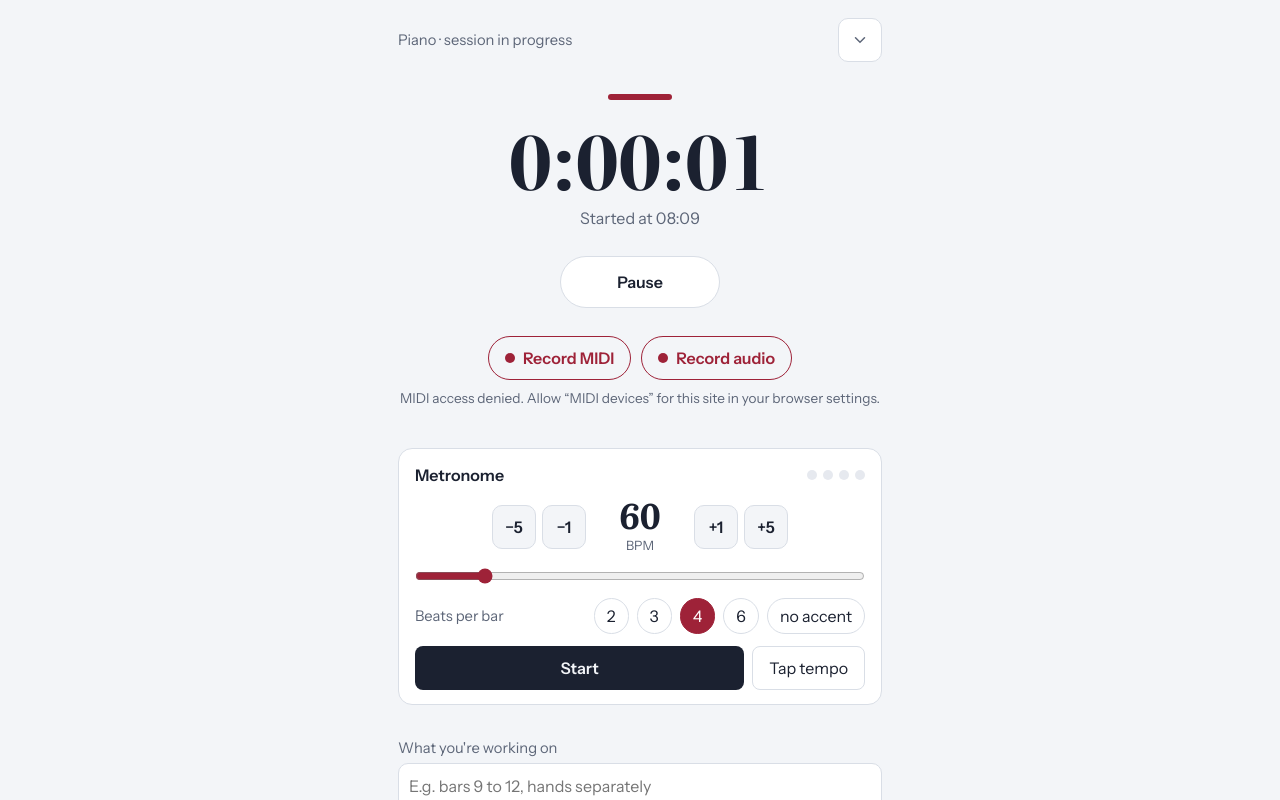
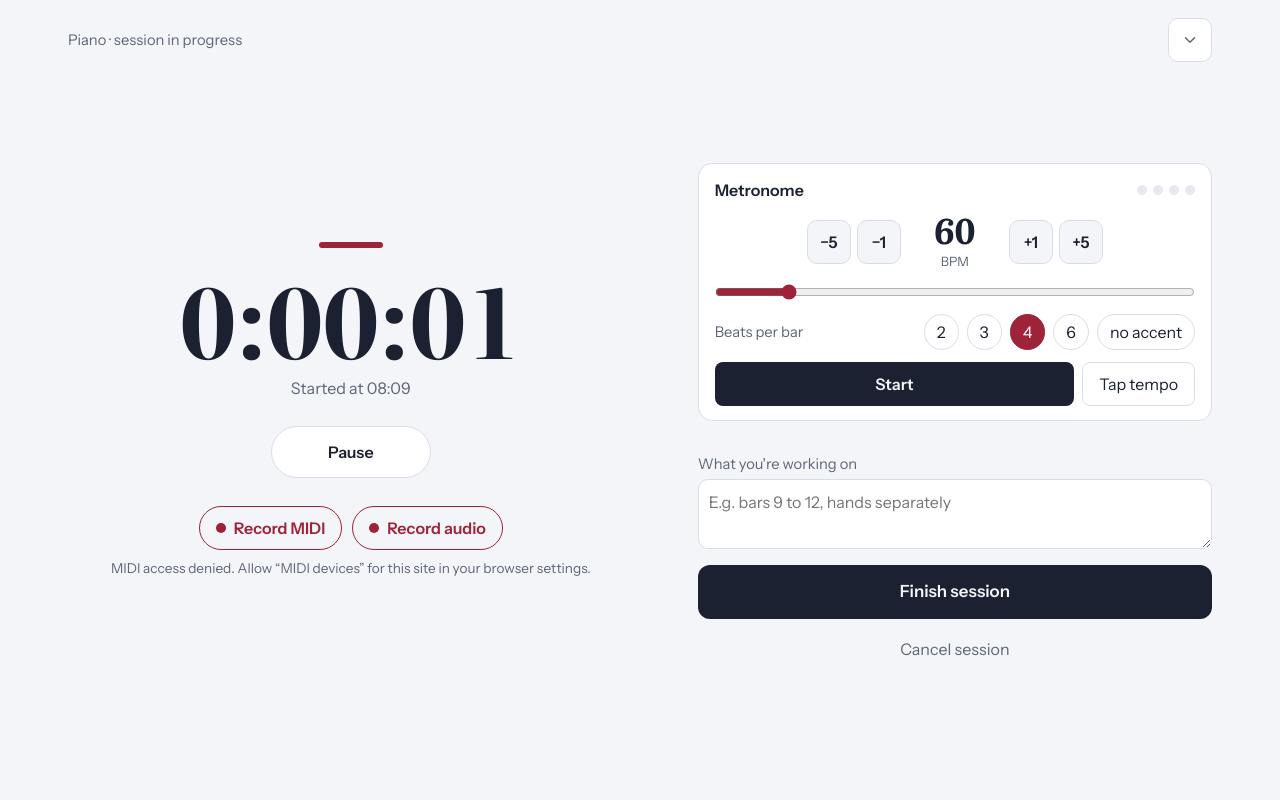
Before and after one commit to alexandre-pham/daily-practice, a plain HTML site: page index.html in a window 1280 px wide. Both pictures are taken after a click on the button "Start session". Drawn offline with Linux system fonts and the light colour scheme.

Commit message:
Wide layout for the session in progress and the settings panels

```diff
--- a/css/style.css
+++ b/css/style.css
@@ -910,6 +910,13 @@ details summary {
   text-align: center;
   padding: 32px 0;
 }
+.fside {
+  display: flex;
+  flex-direction: column;
+}
+.fside .metro {
+  margin: 0 0 32px;
+}
 .focus .strip {
   width: 64px;
   height: 6px;
@@ -1555,6 +1562,53 @@ details summary {
   }
 }
 
+/* session in progress on a computer: timer and recording on the left, metronome and notes on the right */
+@media (min-width: 960px) {
+  #focus .in {
+    max-width: 1240px;
+    padding-left: 48px;
+    padding-right: 48px;
+    display: grid;
+    grid-template-columns: minmax(0, 1.1fr) minmax(0, 1fr);
+    grid-template-rows: auto 1fr;
+    grid-template-areas: "top top" "mid side";
+    column-gap: 64px;
+  }
+  #focus .topline {
+    grid-area: top;
+  }
+  #focus .mid {
+    grid-area: mid;
+  }
+  #focus .fside {
+    grid-area: side;
+    justify-content: center;
+    padding: 32px 0;
+  }
+  #focus .clk {
+    font-size: 6rem;
+  }
+}
+
+/* bottom sheets (settings, all sessions) become centred panels on a computer */
+@media (min-width: 960px) {
+  .sheet {
+    left: 50%;
+    right: auto;
+    bottom: auto;
+    top: 50%;
+    transform: translate(-50%, -50%);
+    width: min(760px, calc(100vw - 64px));
+    max-height: 84vh;
+    border-radius: 18px;
+    box-shadow: 0 20px 60px rgba(0, 0, 0, 0.3);
+  }
+  .sheet .in {
+    max-width: none;
+    padding: 10px 32px 28px;
+  }
+}
+
 @media (prefers-reduced-motion: reduce) {
   .bar > i {
     transition: none;
--- a/index.html
+++ b/index.html
@@ -366,6 +366,8 @@
             <div class="recmsg" id="recMsg"></div>
             <ul class="clips" id="runClips"></ul>
 
+          </div>
+          <div class="fside">
             <section class="metro" id="metro" aria-labelledby="metroTitle">
               <div class="hd">
                 <span class="ttl" id="metroTitle" data-i18n="metro">Métronome</span>
@@ -396,7 +398,6 @@
               </div>
               <p class="hint hide" id="silentHint" data-i18n="silentHint"></p>
             </section>
-          </div>
             <label class="f"
               ><span data-i18n="working">Ce que tu travailles</span
               ><textarea
@@ -408,6 +409,7 @@
             </label>
             <button class="primary cta" id="finishBtn" data-i18n="finishSess">Terminer la séance</button>
             <button class="linkbtn" id="cancelBtn" data-i18n="cancelSess">Annuler la séance</button>
+          </div>
         </div>
       </div>
 
```
Lines whose indentation alone changed are shown as unchanged.
